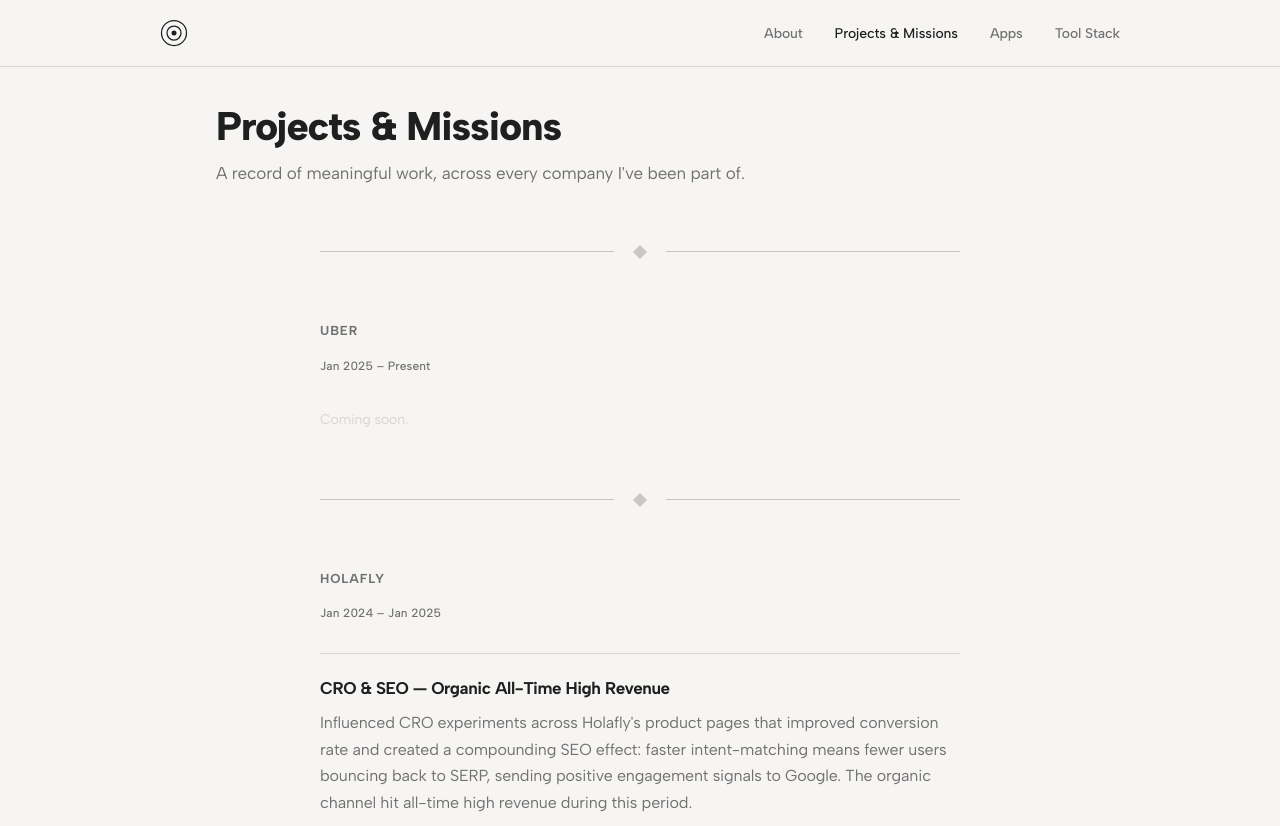
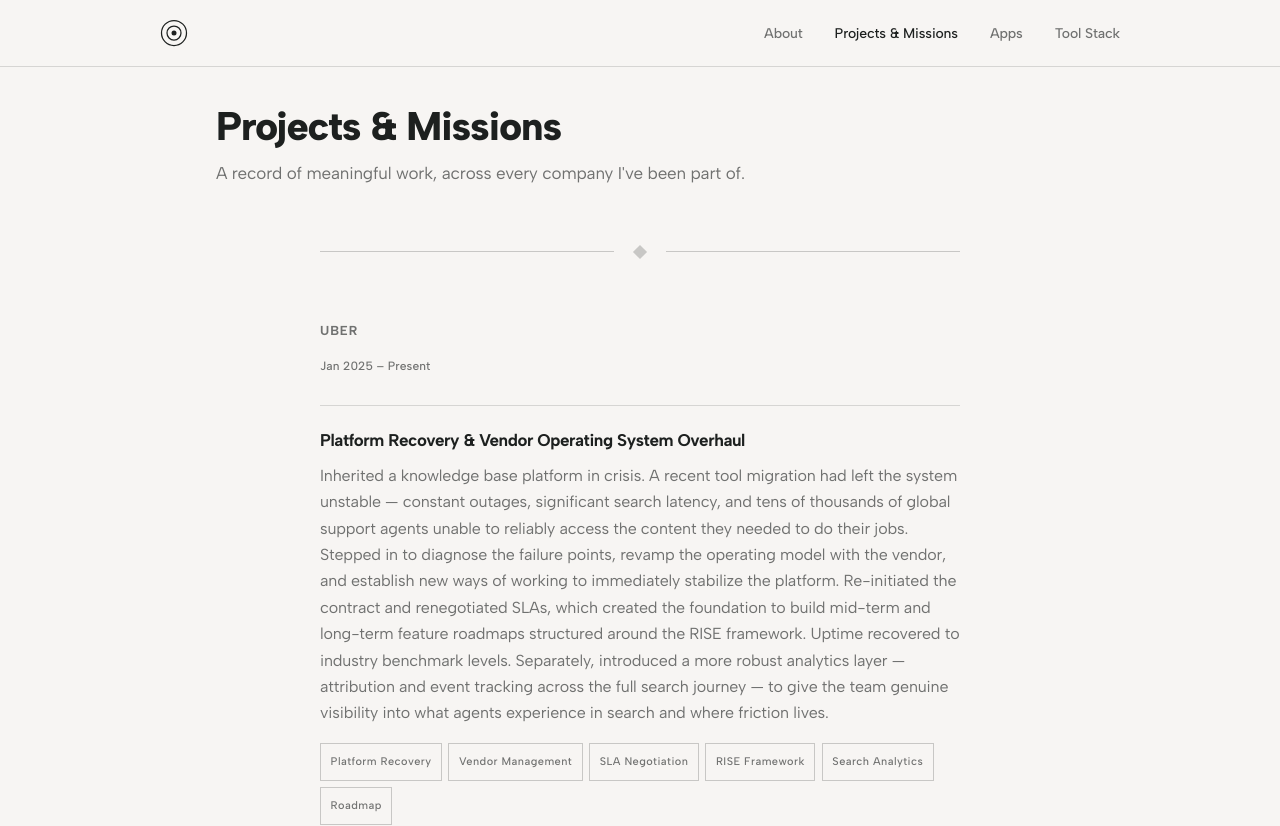
Before and after one commit to elmarto87/personal-website, a React (Vite) app: page /#/projects in a window 1280 px wide. Shown: the top 826 px of the page. Built offline with nearby package versions, Linux system fonts and the light colour scheme.

Commit message:
Add Uber platform recovery and vendor overhaul project

```diff
--- a/src/data/projects.js
+++ b/src/data/projects.js
@@ -6,7 +6,14 @@
     id: 'uber',
     company: 'Uber',
     period: 'Jan 2025 – Present',
-    projects: [],
+    projects: [
+      {
+        id: 'uber-platform-recovery',
+        title: 'Platform Recovery & Vendor Operating System Overhaul',
+        description: 'Inherited a knowledge base platform in crisis. A recent tool migration had left the system unstable — constant outages, significant search latency, and tens of thousands of global support agents unable to reliably access the content they needed to do their jobs. Stepped in to diagnose the failure points, revamp the operating model with the vendor, and establish new ways of working to immediately stabilize the platform. Re-initiated the contract and renegotiated SLAs, which created the foundation to build mid-term and long-term feature roadmaps structured around the RISE framework. Uptime recovered to industry benchmark levels. Separately, introduced a more robust analytics layer — attribution and event tracking across the full search journey — to give the team genuine visibility into what agents experience in search and where friction lives.',
+        tags: ['Platform Recovery', 'Vendor Management', 'SLA Negotiation', 'RISE Framework', 'Search Analytics', 'Roadmap'],
+      },
+    ],
   },
   {
     id: 'holafly',
```
